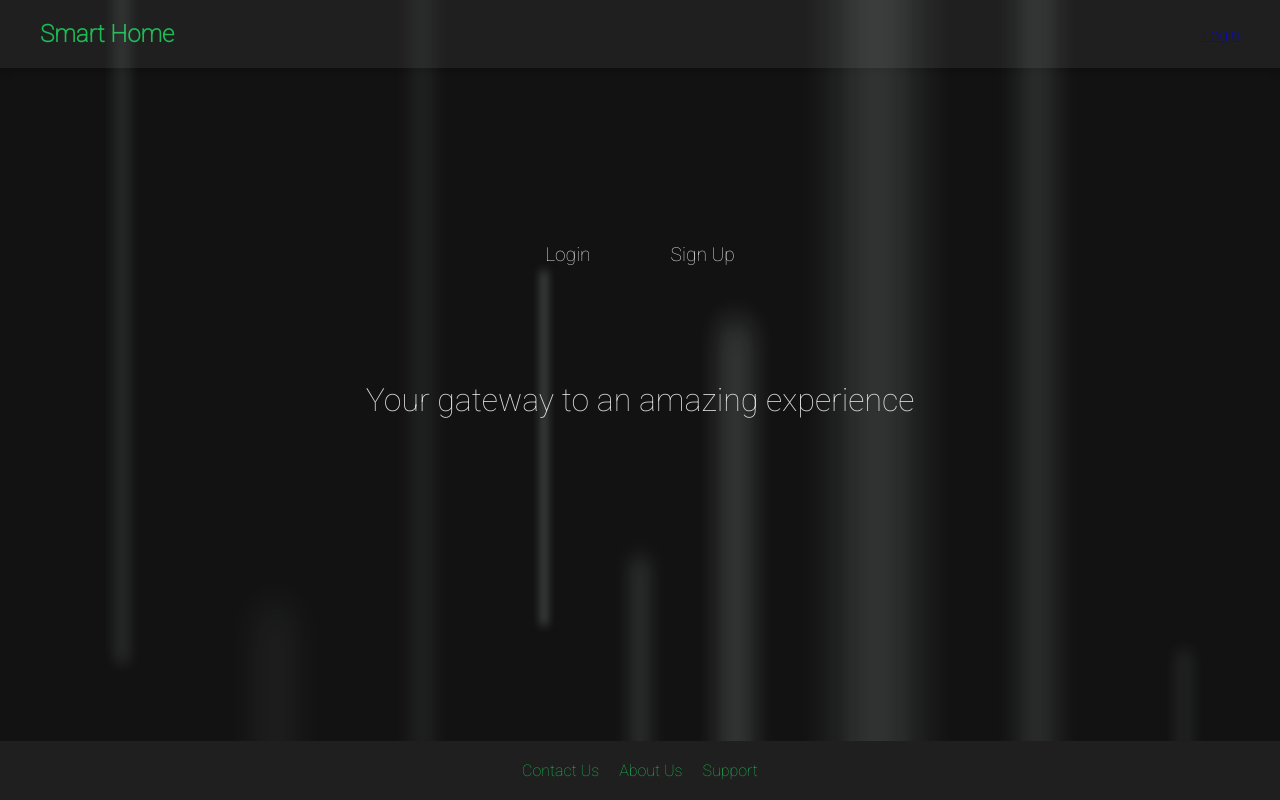
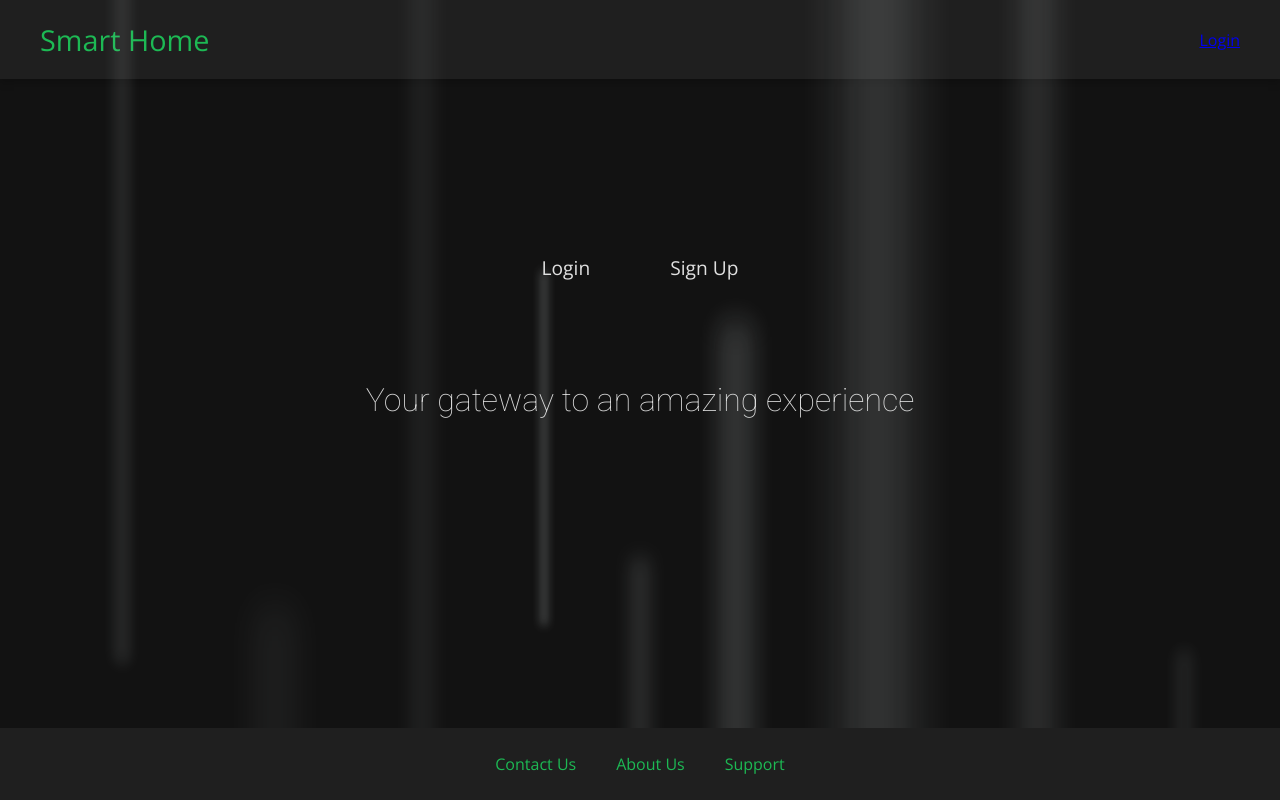
Before and after one commit to arnav0418/flask-iot-dashboard, a Flask app: page / in a window 1280 px wide. Run offline with Flask 3, Linux system fonts and the light colour scheme.

Commit message:
finalising index styles

```diff
--- a/project/static/css/index.css
+++ b/project/static/css/index.css
@@ -1,9 +1,12 @@
+@import url('https://fonts.googleapis.com/css2?family=Open+Sans:wght@300;400;600;700;800&display=swap');
+
+
 /* General Reset */
 * {
   margin: 0;
   padding: 0;
   box-sizing: border-box;
-  font-family: "Roboto", sans-serif;
+  font-family: "Open Sans", sans-serif;
 }
 
 /* Define CSS Variables */
@@ -310,6 +313,12 @@
   font-size: 2em;
 }
 
+.header .username {
+  font-family: "Roboto", sans-serif;
+  font-weight: 200;
+  color: white;
+}
+
 #head1,
 #head2,
 #head3,
@@ -585,11 +594,11 @@
 
 /* Navigation Links */
 .nav-left .logo {
-  font-size: 1.5rem;
-  color: var(--accent-color);
+  font-size: 1.8rem;
+  color: #1db954;
   text-decoration: none;
-  font-weight: bold;
-  transition: color 0.3s ease;
+  font-weight: 400;
+  /*transition: color 0.3s ease;*/
 }
 
 .nav-left .logo:hover {
@@ -762,7 +771,12 @@
   color: var(--accent-color);
   text-decoration: none;
   font-size: 1rem;
+  font-weight: 400;
   transition: color 0.3s ease;
+  padding-right: 10px;
+  padding-left: 10px;
+  padding-top: 5px;
+  padding-bottom: 5px;
 }
 
 .footer-link:hover {
```
